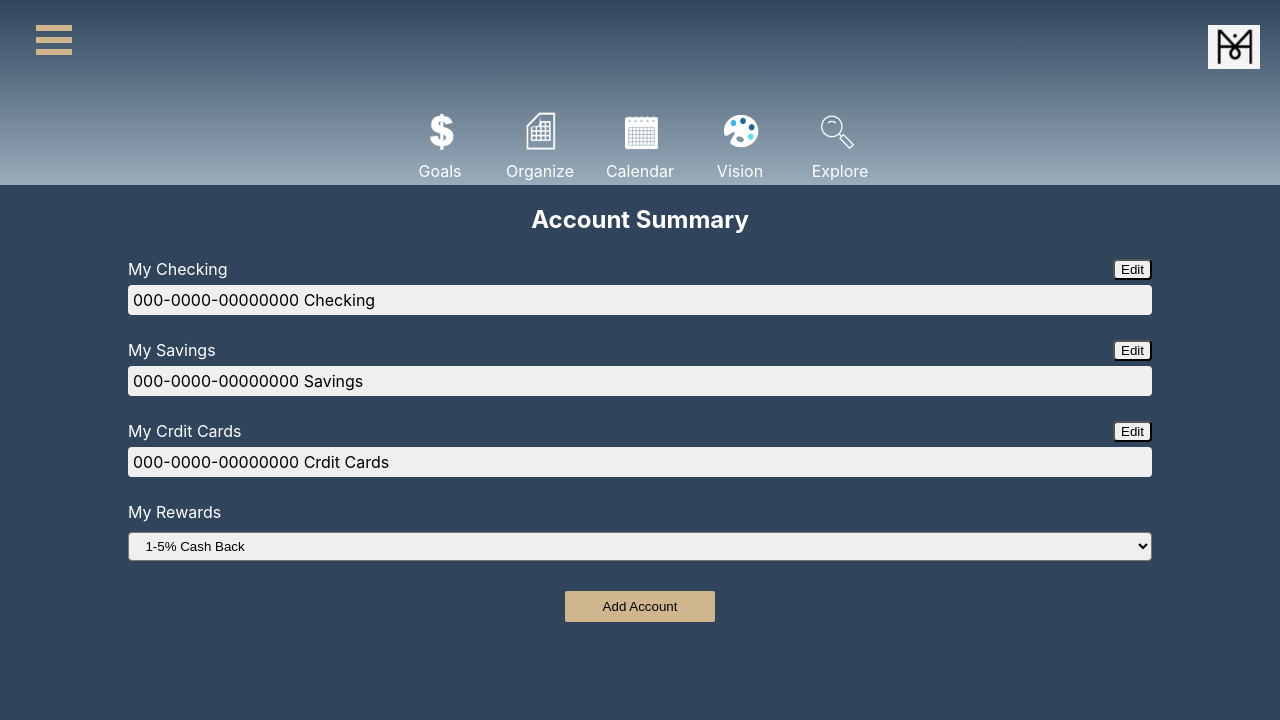
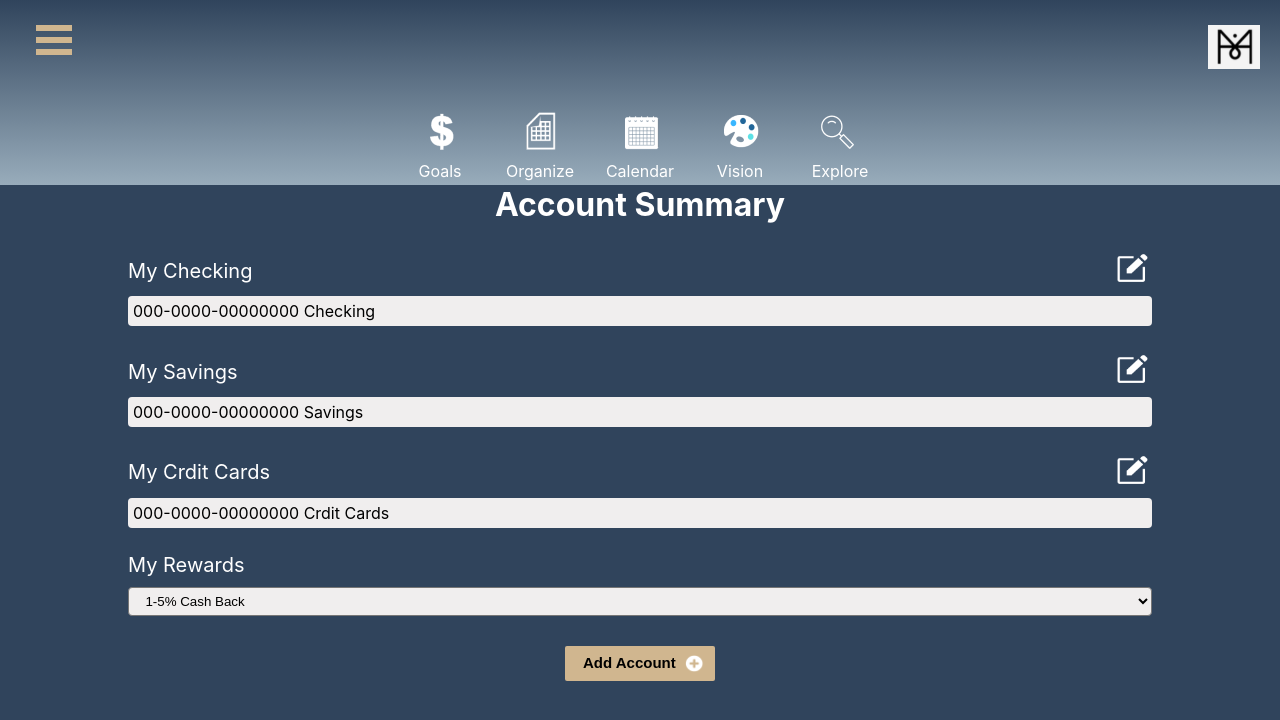
Before and after one commit to ctaar16/Mind-Your-Money, a React (Create React App) app in the folder client/: page /MyAccount in a window 1280 px wide. Shown: the top 720 px of the page. Built offline with nearby package versions, Linux system fonts and the light colour scheme.

Commit message:
Cabe - Fixed CSS Styling

```diff
--- a/client/src/components/Checking/Checking.css
+++ b/client/src/components/Checking/Checking.css
@@ -9,13 +9,14 @@
     display: flex;
     flex-flow: row;
     justify-content: space-between;
-    align-items: flex-start;
+    align-items: center;
     width: 80vw;
     padding: 5px;
 }
 
 .checking-title {
      color: white;
+     font-size: 20px;
 }
 
 .checking-list {
@@ -24,7 +25,7 @@
 }
 
 .checking-button {
-    border-radius: 4px;
+    width: 40px;
 }
 
 .checking-item {
--- a/client/src/components/Checking/Checking.jsx
+++ b/client/src/components/Checking/Checking.jsx
@@ -1,12 +1,15 @@
 import React from 'react';
-import './Checking.css'
+import './Checking.css';
+import { Link } from 'react-router-dom';
 
 function Checking(props) {
     return (
         <div className="checking-layout">
                 <div className="checking-title-bar">
                     <div className="checking-title">My Checking</div>
-                    <button className="checking-button">Edit</button>
+                    <Link>
+                        <img className="checking-button" src={process.env.PUBLIC_URL + 'assets/Edit-Icon.png'} alt="Edit"/>
+                    </Link>
                 </div>
             <div className="checking-list">
                 <div className="checking-item">000-0000-00000000 Checking</div>
--- a/client/src/components/CreditCards/CreditCards.css
+++ b/client/src/components/CreditCards/CreditCards.css
@@ -9,13 +9,14 @@
     display: flex;
     flex-flow: row;
     justify-content: space-between;
-    align-items: flex-start;
+    align-items: center;
     width: 80vw;
     padding: 5px;
 }
 
 .card-title {
      color: white;
+     font-size: 20px;
 }
 
 .card-list {
@@ -24,7 +25,7 @@
 }
 
 .card-button {
-    border-radius: 4px;
+    width: 40px;
 }
 
 .card-item {
--- a/client/src/components/CreditCards/CreditCards.jsx
+++ b/client/src/components/CreditCards/CreditCards.jsx
@@ -1,12 +1,15 @@
 import React from 'react';
-import './CreditCards.css'
+import './CreditCards.css';
+import { Link } from 'react-router-dom';
 
 function CreditCards(props) {
     return (
         <div className="card-layout">
             <div className="card-title-bar">
                 <div className="card-title">My Crdit Cards</div>
-                <button className="card-button">Edit</button>
+                <Link>
+                    <img className="card-button" src={process.env.PUBLIC_URL + 'assets/Edit-Icon.png'} alt="Edit"/>
+                </Link>
             </div>
             <div className="card-list">
                 <div className="card-item">000-0000-00000000 Crdit Cards</div>
--- a/client/src/components/Rewards/Rewards.css
+++ b/client/src/components/Rewards/Rewards.css
@@ -9,10 +9,11 @@
     display: flex;
     flex-flow: row;
     justify-content: space-between;
-    align-items: flex-start;
+    align-items: center;
     width: 80vw;
     padding: 5px;
-     color: white;
+    color: white;
+    font-size: 20px;
 }
 
 .rewards-options {
--- a/client/src/components/Savings/Savings.css
+++ b/client/src/components/Savings/Savings.css
@@ -9,13 +9,14 @@
     display: flex;
     flex-flow: row;
     justify-content: space-between;
-    align-items: flex-start;
+    align-items: center;
     width: 80vw;
     padding: 5px;
 }
 
 .savings-title {
      color: white;
+     font-size: 20px;
 }
 
 .savings-list {
@@ -24,7 +25,7 @@
 }
 
 .savings-button {
-    border-radius: 4px;
+    width: 40px;
 }
 
 .savings-item {
--- a/client/src/components/Savings/Savings.jsx
+++ b/client/src/components/Savings/Savings.jsx
@@ -1,12 +1,15 @@
 import React from 'react';
-import './Savings.css'
+import './Savings.css';
+import { Link } from 'react-router-dom';
 
 function Savings(props) {
     return (
         <div className="savings-layout">
             <div className="savings-title-bar">
                 <div className="savings-title">My Savings</div>
-                <button className="savings-button">Edit</button>
+                <Link>
+                    <img className="savings-button" src={process.env.PUBLIC_URL + 'assets/Edit-Icon.png'} alt="Edit"/>
+                </Link>
             </div>
             <div className="savings-list">
                 <div className="savings-item">000-0000-00000000 Savings</div>
--- a/client/src/screens/MyAccount/MyAccount.css
+++ b/client/src/screens/MyAccount/MyAccount.css
@@ -8,10 +8,25 @@
 }
 
 .add-account-button {
+    display: flex;
+    flex-direction: column;
     background-color: #D0B68F;
     width: 150px;
     padding: 8px;
     border-radius: 2px;
     border: none;
-    margin: 20px;
+    margin: 20px auto;
+    font-size: 15px;
+    text-align: center;
 }
+
+.add-account-text {
+    display: flex;
+    padding-left: 10px;
+}
+
+.button-add-icon {
+    margin: 0 auto;
+    margin-left: 8px;
+    width: 20px;
+}
--- a/client/src/screens/MyAccount/MyAccount.jsx
+++ b/client/src/screens/MyAccount/MyAccount.jsx
@@ -10,14 +10,16 @@ const MyAccount = () => {
   return (
     <div className="account-layout">
         <Layout/>
-        <h2 className="account-title">Account Summary</h2>
+        <h1 className="account-title">Account Summary</h1>
         <div className="account-lists">
             <Checking/>
             <Savings/>
             <CreditCards/>
             <Rewards/>
         </div>
-        <button className="add-account-button">Add Account</button>
+        <button className="add-account-button">
+          <strong className="add-account-text">Add Account<img className="button-add-icon" src={process.env.PUBLIC_URL + 'assets/Add-Icon.png'} alt="Add"/></strong>
+        </button>
     </div>
   )
 }
```
